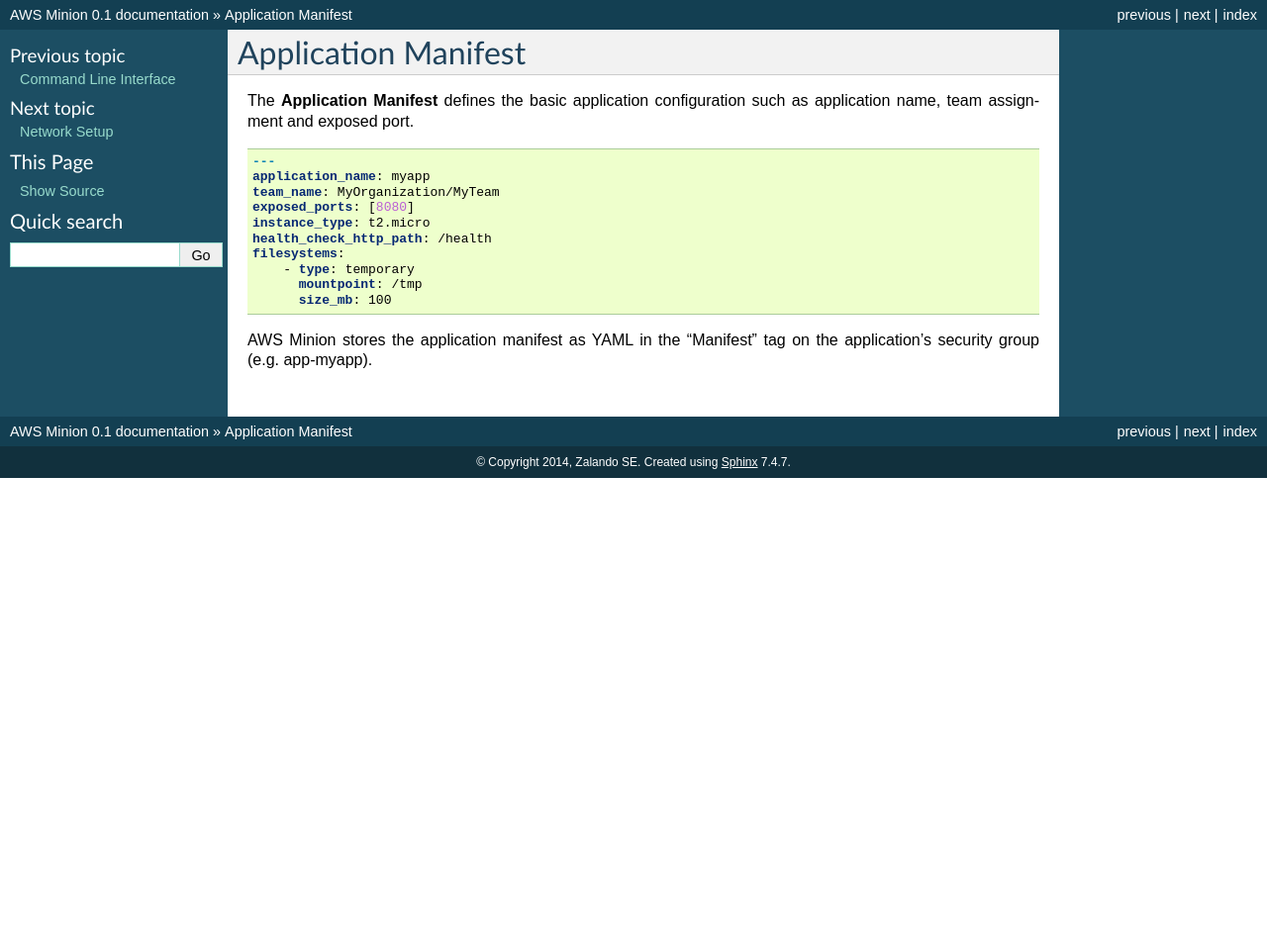
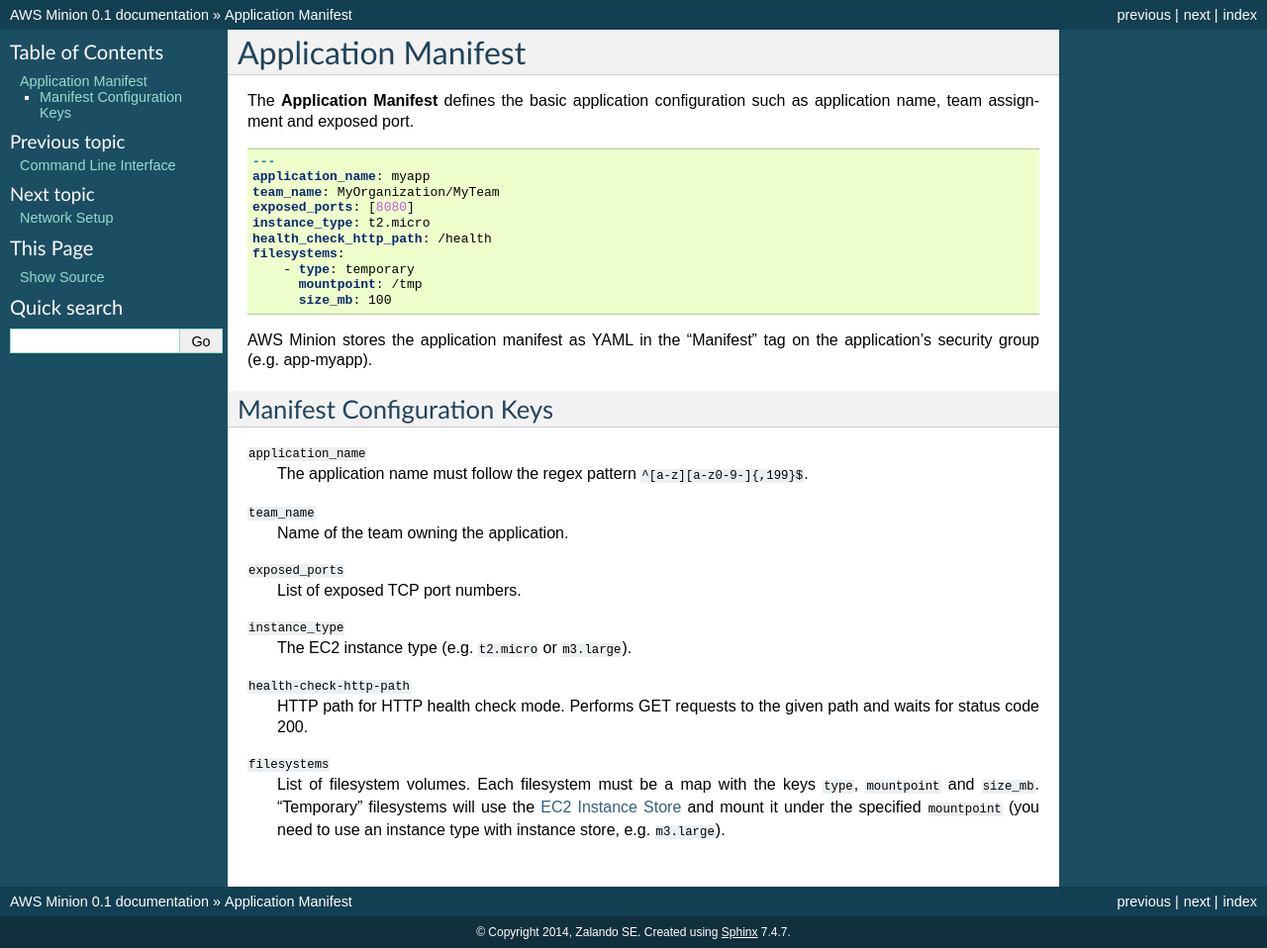
Before and after one commit to l2t3r/aws-minion, a Sphinx documentation site: the page built from docs/manifest.rst, in a window 1280 px wide. Shown: the whole page at 99% size. Built offline with Sphinx 7.4.7, drawn with Linux system fonts in a browser that asks for light colours; before the commit the page ends 900 px from its top, so only the background shows below that.

Commit message:
describe manifest keys

```diff
--- a/docs/manifest.rst
+++ b/docs/manifest.rst
@@ -18,3 +18,30 @@ The **Application Manifest** defines the basic application configuration such as
           size_mb: 100
 
 AWS Minion stores the application manifest as YAML in the "Manifest" tag on the application's security group (e.g. app-myapp).
+
+Manifest Configuration Keys
+===========================
+
+``application_name``
+    The application name must follow the regex pattern ``^[a-z][a-z0-9-]{,199}$``.
+
+``team_name``
+    Name of the team owning the application.
+
+``exposed_ports``
+    List of exposed TCP port numbers.
+
+``instance_type``
+    The EC2 instance type (e.g. ``t2.micro`` or ``m3.large``).
+
+``health-check-http-path``
+    HTTP path for HTTP health check mode. Performs GET requests to the given path and waits for status code 200.
+
+``filesystems``
+    List of filesystem volumes. Each filesystem must be a map with the keys ``type``, ``mountpoint`` and ``size_mb``.
+    "Temporary" filesystems will use the `EC2 Instance Store`_ and mount it under the
+    specified ``mountpoint`` (you need to use an instance type with instance store, e.g. ``m3.large``).
+
+
+
+.. _EC2 Instance Store: http://docs.aws.amazon.com/AWSEC2/latest/UserGuide/InstanceStorage.html
```
Also changed, not shown: docs/concepts.rst (+5 -2 lines).
